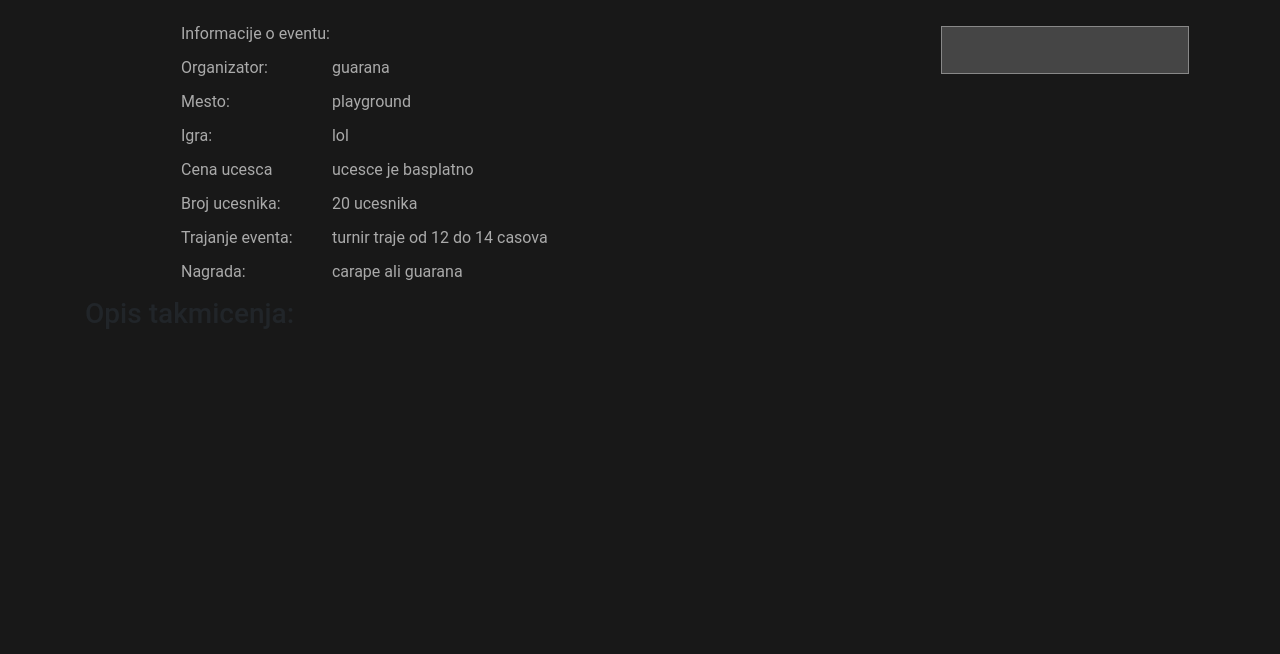
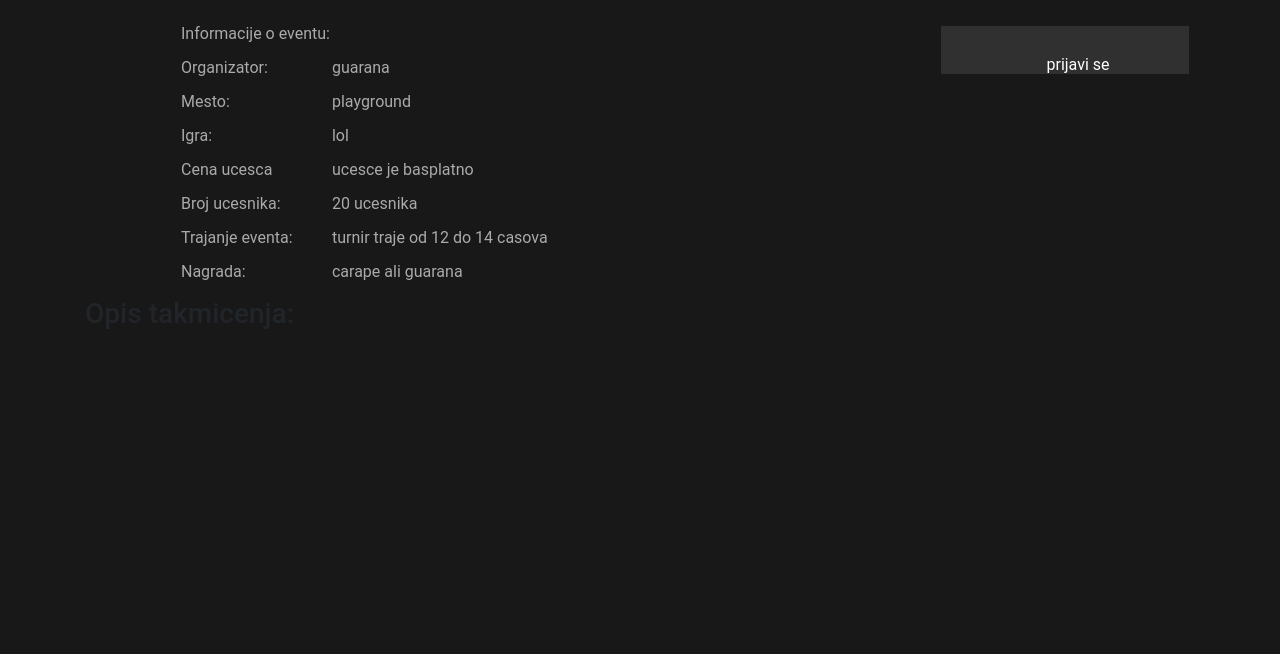
Before and after one commit to OliverK666/hakaton2021, a website: page front/event.html in a window 1280 px wide. Shown: the part 146-800 px from the top of the page. Drawn offline with Linux system fonts and the light colour scheme.

Commit message:
event
promena dugmeta

```diff
--- a/front/css/igraonica.css
+++ b/front/css/igraonica.css
@@ -46,19 +46,12 @@ h1
 	width: 250px;
 	cursor: pointer;
 }
-.btn-two {
+.btn-three {
 	color: #FFF;
 	transition: all 0.5s;
 	position: relative;
 }
-.btn-two span {
-	z-index: 2;
-	display: block;
-	position: absolute;
-	width: 100%;
-	height: 100%;
-}
-.btn-two::before {
+.btn-three::before {
 	content: '';
 	position: absolute;
 	top: 0;
@@ -66,11 +59,14 @@ h1
 	width: 100%;
 	height: 100%;
 	z-index: 1;
-	transition: all 0.5s;
-	border: 1px solid rgba(255,255,255,0.2);
 	background-color: rgba(255,255,255,0.1);
+	transition: all 0.3s;
 }
-.btn-two::after {
+.btn-three:hover::before {
+	opacity: 0 ;
+	transform: scale(0.5,0.5);
+}
+.btn-three::after {
 	content: '';
 	position: absolute;
 	top: 0;
@@ -78,15 +74,12 @@ h1
 	width: 100%;
 	height: 100%;
 	z-index: 1;
-	transition: all 0.5s;
-	border: 1px solid rgba(255,255,255,0.2);
-	background-color: rgba(255,255,255,0.1);
+	opacity: 0;
+	transition: all 0.3s;
+	border: 1px solid rgba(255,255,255,0.5);
+	transform: scale(1.2,1.2);
 }
-.btn-two:hover::before {
-  transform: rotate(-45deg);
-  background-color: rgba(255,255,255,0);
+.btn-three:hover::after {
+	opacity: 1;
+	transform: scale(1,1);
 }
-.btn-two:hover::after {
-  transform: rotate(45deg);
-  background-color: rgba(255,255,255,0);
-}
--- a/front/event.html
+++ b/front/event.html
@@ -65,8 +65,8 @@
                     </table>
                 </div>
                 <div class="col-lg-3">
-                    <div class="btn btn-two">
-                        <span></span>
+                    <div class="btn btn-three">
+                        <input type="button" class="btn btn-three" value="prijavi se">
                       </div>
                 </div>
             </div>
```
